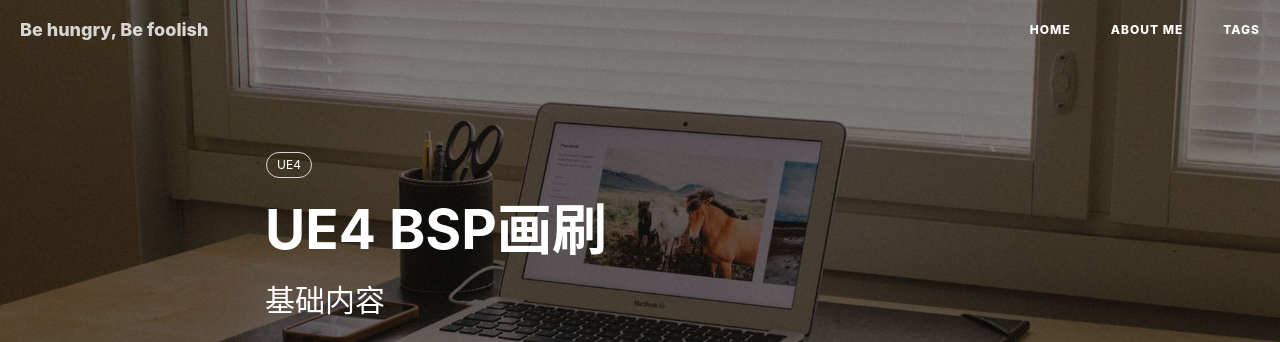
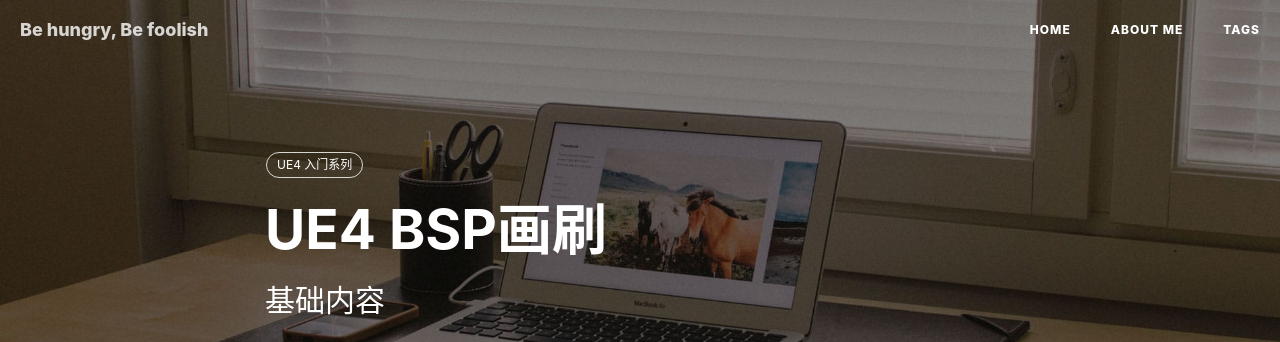
Before and after one commit to AIaimuti/aiaimuti.github.io, a Jekyll site: the page built from _posts/2020-4-11-BSP.md, in a window 1280 px wide and 900 px high. Shown: the top 342 px of the window. Built offline with Jekyll 4.4.1, drawn with Linux system fonts in a browser that asks for light colours; nearby versions of some CDN libraries; comment, search, counter and statistics services are not loaded.

Commit message:
Update 2020-4-11-BSP.md

```diff
--- a/_posts/2020-4-11-BSP.md
+++ b/_posts/2020-4-11-BSP.md
@@ -7,7 +7,7 @@ author:     AIaimuti
 header-img: img/post-bg-open-source-blog.jpg
 catalog: true
 tags:
-    - UE4
+    - UE4 入门系列
 ---
 
 # BSP画刷
```
